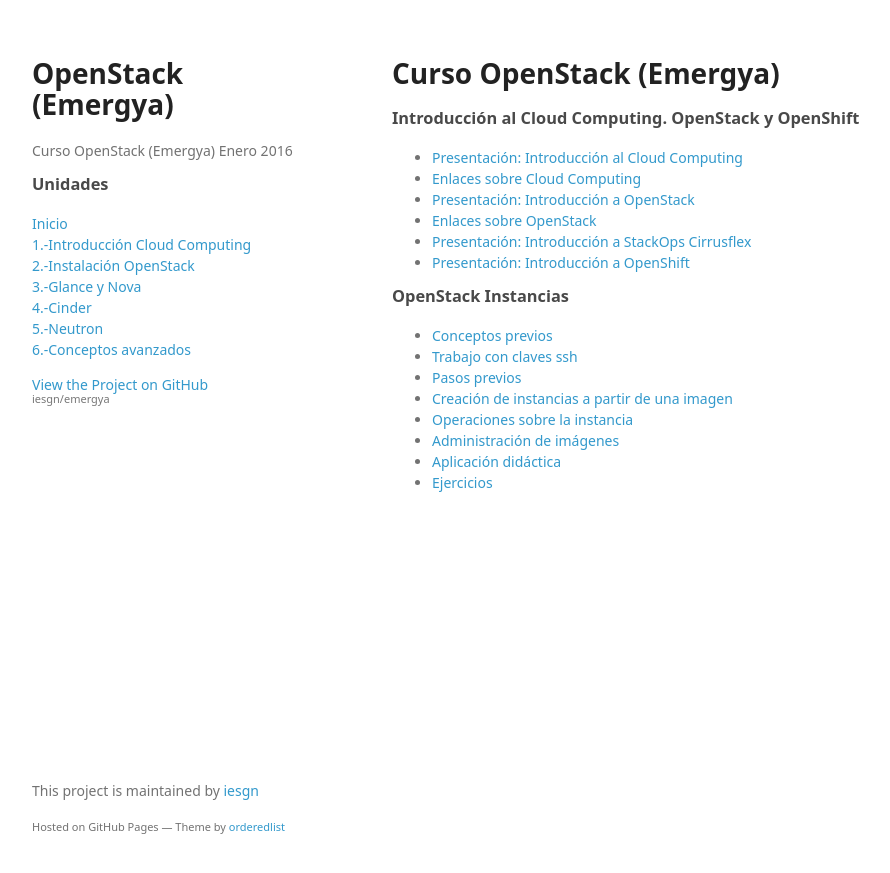
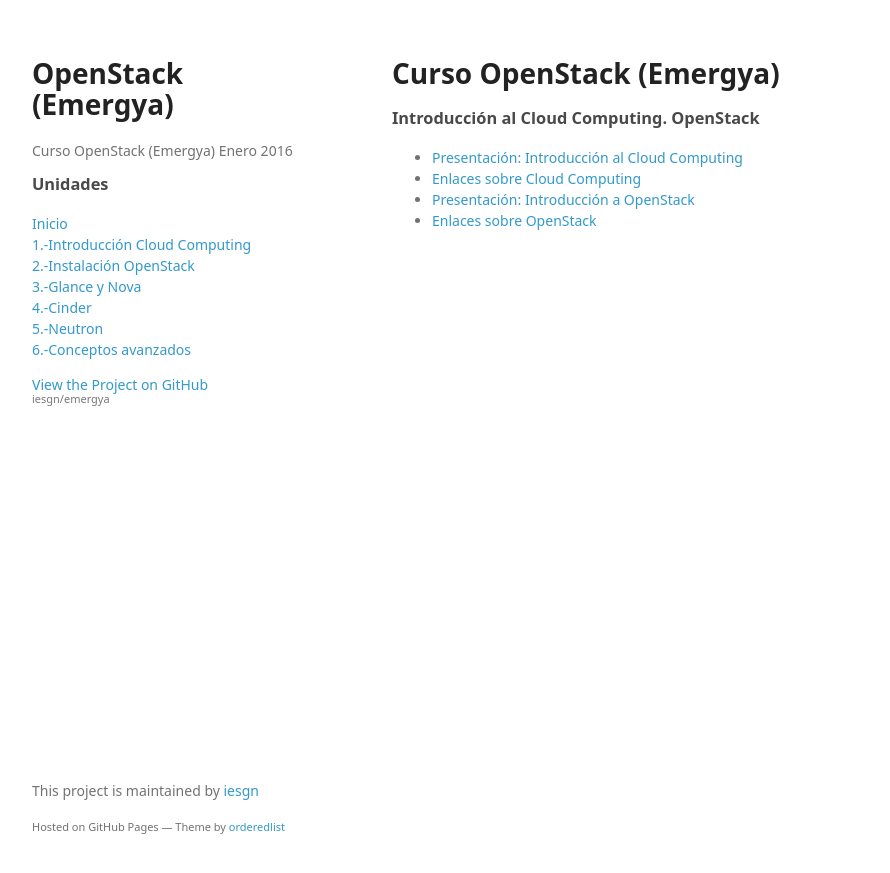
Before and after one commit to iesgn/emergya, a Jekyll site: the page built from curso/u1/index.md, in a window 1280 px wide. Shown: the top 873 px of the page, without its empty margins (178-1068 px from the left). Built offline with Jekyll 4.4.1, drawn with Linux system fonts in a browser that asks for light colours.

Commit message:
Enlcaes cloud computing

```diff
--- a/curso/u1/index.md
+++ b/curso/u1/index.md
@@ -5,22 +5,9 @@
   - Unidades
 ---
 
-###Introducción al Cloud Computing. OpenStack y OpenShift
+###Introducción al Cloud Computing. OpenStack
 
 * [Presentación: Introducción al Cloud Computing](presentacion)
 * [Enlaces sobre Cloud Computing](enlaces)
 * [Presentación: Introducción a OpenStack](presentacion_openstack)
 * [Enlaces sobre OpenStack](enlaces_openstack)
-* [Presentación: Introducción a StackOps Cirrusflex](presentacion_stackops)
-* [Presentación: Introducción a OpenShift](presentacion_openshift.html)
-
-###OpenStack Instancias
-
-* [Conceptos previos](../u2/conceptos_previos)
-* [Trabajo con claves ssh](../u2/claves_ssh)
-* [Pasos previos](../u2/previos)
-* [Creación de instancias a partir de una imagen](../u2/instancias1)
-* [Operaciones sobre la instancia](../u2/instancias2)
-* [Administración de imágenes](../u2/imagenes)
-* [Aplicación didáctica](../u2/aula1)
-* [Ejercicios](../u2/ejercicios1)
```
Also changed, not shown: curso/u1/enlaces.md (added, +23 -0 lines).
